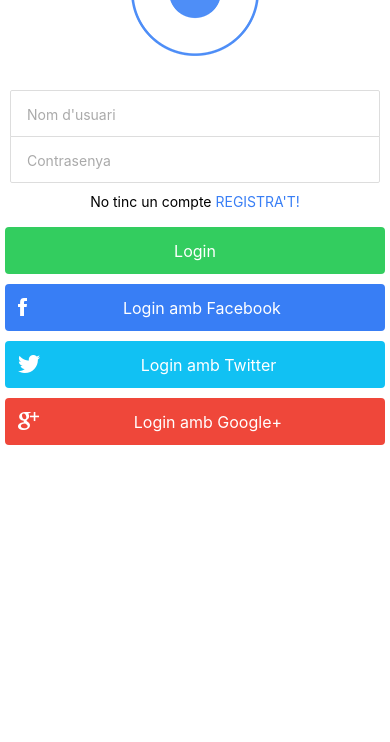
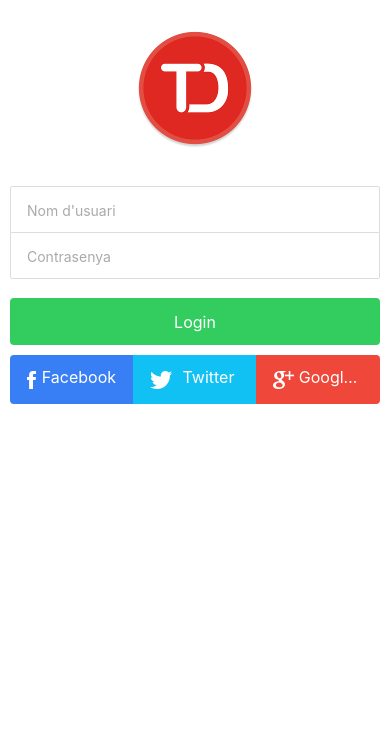
Before and after one commit to pdavila13/IonicSocialLogin, a website: page www/index.html in a window 390 px wide. Shown: the part 102-844 px from the top of the page. Drawn offline with Linux system fonts and the light colour scheme; some packages are replaced by stand-ins of ours; files that its build step writes are made by us from their sources; files whose address does not match are found by name.

Commit message:
Implemented SocialLogin with Ionic

```diff
--- a/www/index.html
+++ b/www/index.html
@@ -1,13 +1,16 @@
 <!DOCTYPE html>
 <html>
-  <head>
+<head>
     <meta charset="utf-8">
     <meta name="viewport" content="initial-scale=1, maximum-scale=1, user-scalable=no, width=device-width">
     <title></title>
 
+    <link href="lib/ionic/css/ionic.css" rel="stylesheet">
+    <link href="css/style.css" rel="stylesheet">
 
-    <!-- compiled css output -->
+    <!-- IF using Sass (run gulp sass first), then uncomment below and remove the CSS includes above
     <link href="css/ionic.app.css" rel="stylesheet">
+    -->
 
     <!-- ionic/angularjs js -->
     <script src="lib/ionic/js/ionic.bundle.js"></script>
@@ -17,14 +20,19 @@
 
     <!-- your app's js -->
     <script src="js/app.js"></script>
-  </head>
-  <body ng-app="starter">
+</head>
+<body ng-app="starter">
 
-  <ion-view view-title="SocialLogin">
-    <ion-content class="padding login-background">
+<ion-pane>
+    <ion-header-bar class="bar-assertive">
+        <h1 class="title">Welcome to TodoList App</h1>
+    </ion-header-bar>
+
+    <ion-content class="padding">
+
         <div class="row login-logo">
             <div class="col text-center">
-                <img src="img/ionic.png" />
+                <img src="img/ToDo-List.png" />
             </div>
         </div>
 
@@ -40,17 +48,16 @@
             </div>
         </div>
 
-        <div class="text-center p-b-md text-white">
-            No tinc un compte <a class="text-center">REGISTRA'T!</a>
-        </div>
+        <div class="padding">
+            <button class="button button-block button-balanced">Login</button>
 
-        <div class="col row row-bottom">
-            <button class="button button-block button-balanced">Login</button>
-            <button class="button button-block icon-left ion-social-facebook button-positive">Login amb Facebook</button>
-            <button class="button button-block icon-left ion-social-twitter button-calm">Login amb Twitter</button>
-            <button class="button button-block icon-left ion-social-googleplus button-assertive">Login amb Google+</button>
+            <div class="button-bar">
+                <a class="button icon-left ion-social-facebook button-positive">Facebook</a>
+                <a class="button icon-left ion-social-twitter button-calm">Twitter</a>
+                <a class="button icon-left ion-social-googleplus button-assertive">Google+</a>
+            </div>
         </div>
     </ion-content>
-  </ion-view>
-  </body>
+</ion-pane>
+</body>
 </html>
```
Also changed, not shown: www/img/ToDo-List.png (added).
